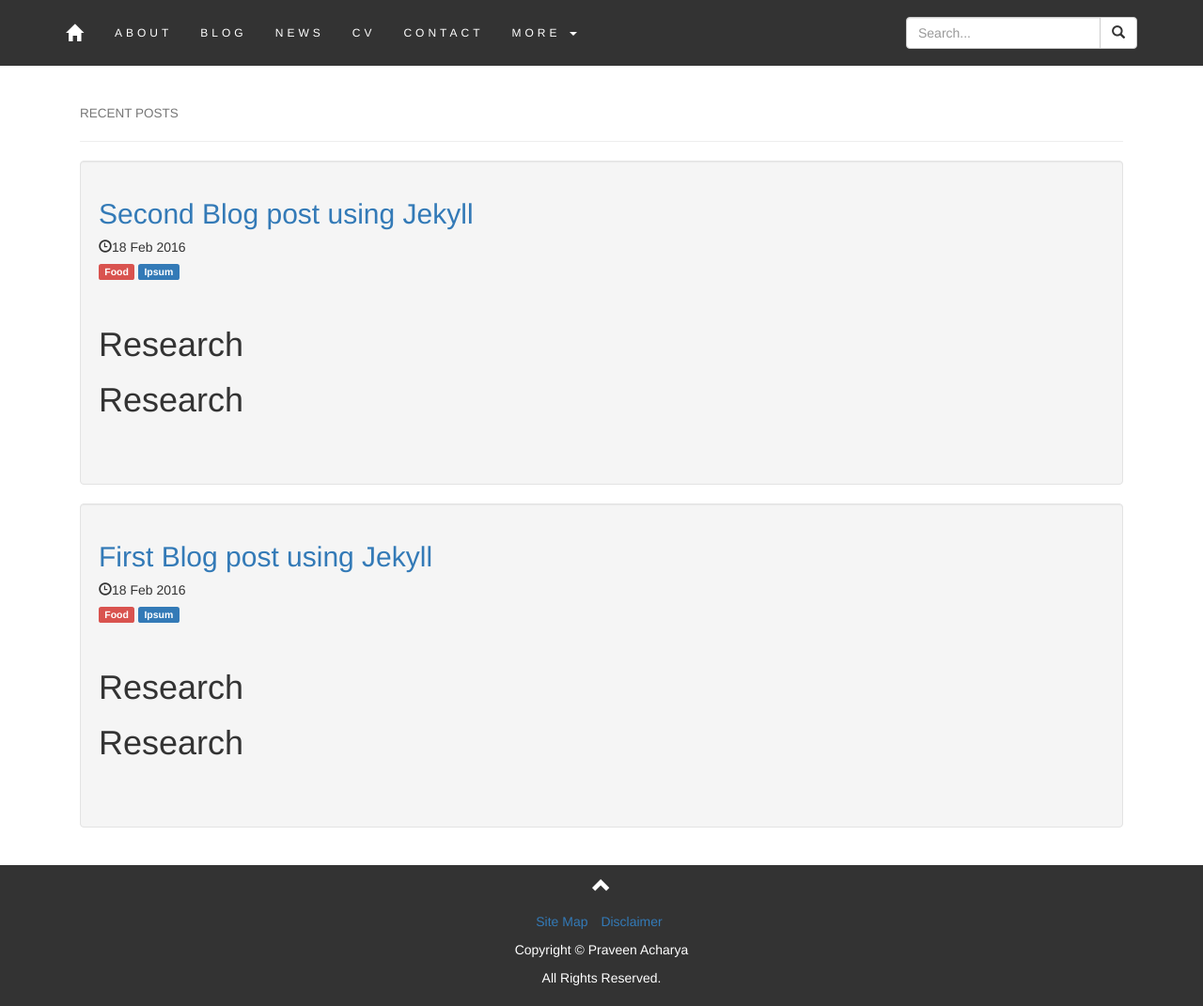
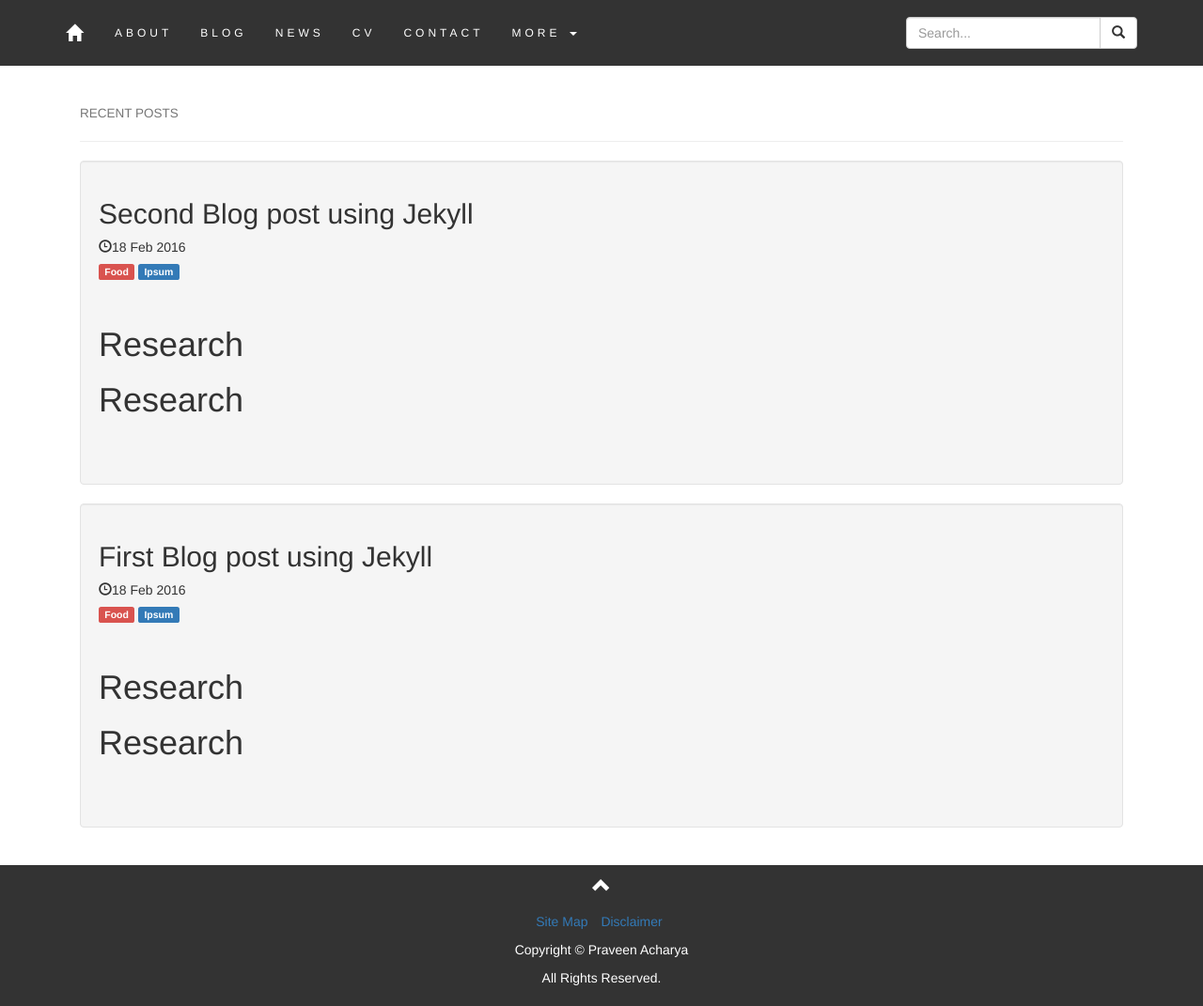
Before and after one commit to acharyaprvn/acharyaprvn.github.io-old, a Jekyll site: the page built from blog/index.html, in a window 1280 px wide and 1071 px high. Shown: the whole window at 94% size. Built offline with Jekyll 4.4.1, drawn with Linux system fonts in a browser that asks for light colours.

Commit message:
blog interface

```diff
--- a/_layouts/post.html
+++ b/_layouts/post.html
@@ -11,7 +11,7 @@ layout: default
       <hr>
 	  <div class="well">
       <h2>{{ page.title }}</h2>
-      <h5><span class="glyphicon glyphicon-time"></span>{{ post.date }}</h5>
+      <h5><span class="glyphicon glyphicon-time"></span>{{ page.date }}</h5>
       <h5><span class="label label-danger">Food</span> <span class="label label-primary">Ipsum</span></h5><br>
       <p>{{ content }}</p>
       <br><br>
--- a/blog/index.html
+++ b/blog/index.html
@@ -11,7 +11,7 @@
       <hr>
 	  {% for post in site.posts %}
 	  <div class="well">
-      <h2><a href="{{ post.url }}" title="{{ post.title }}">{{ post.title }}</a></h2>
+      <h2>{{ post.title }}</h2>
       <h5><span class="glyphicon glyphicon-time"></span>{{ post.date | date_to_string }}</h5>
       <h5><span class="label label-danger">Food</span> <span class="label label-primary">Ipsum</span></h5><br>
       <p>{{ content }}</p>
```
